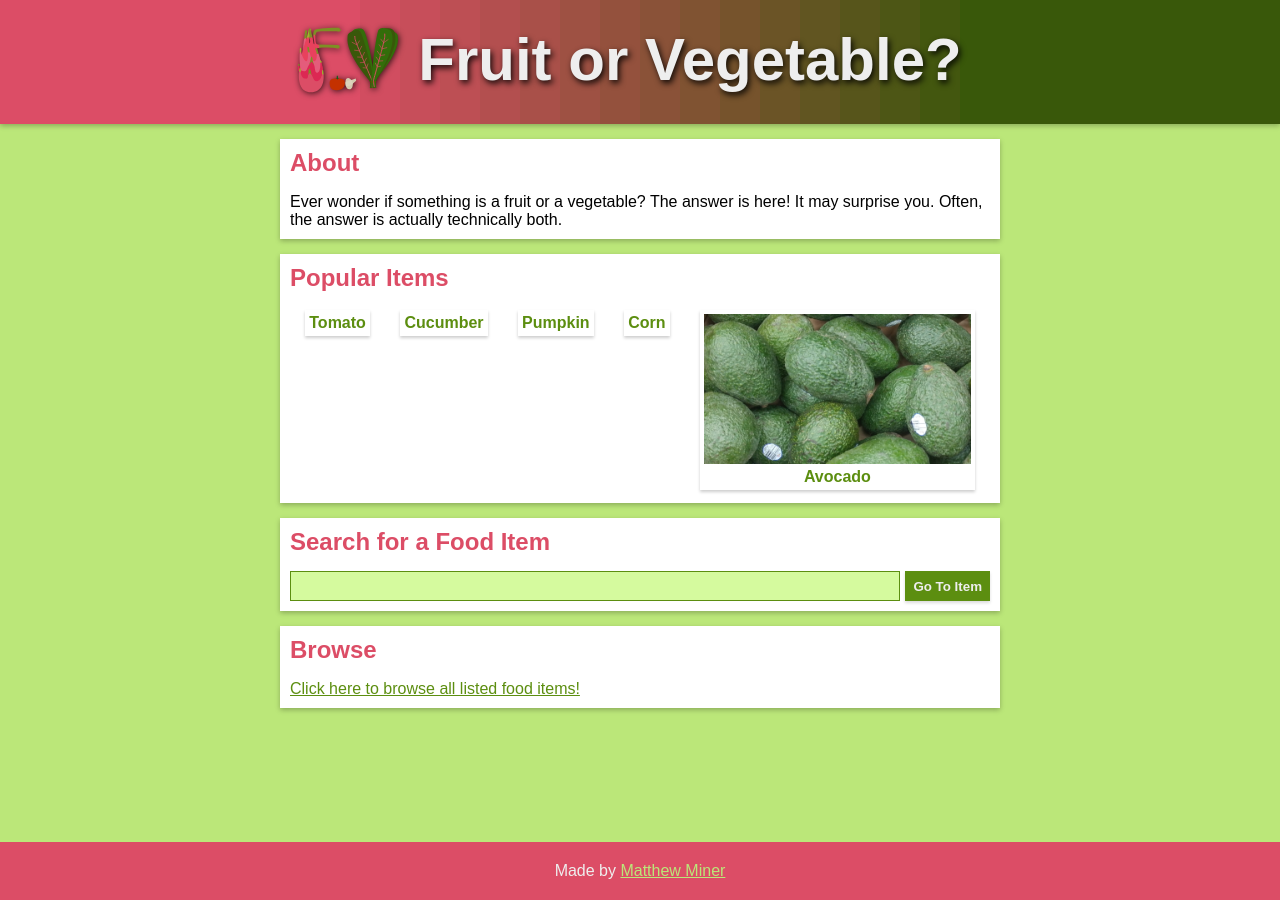
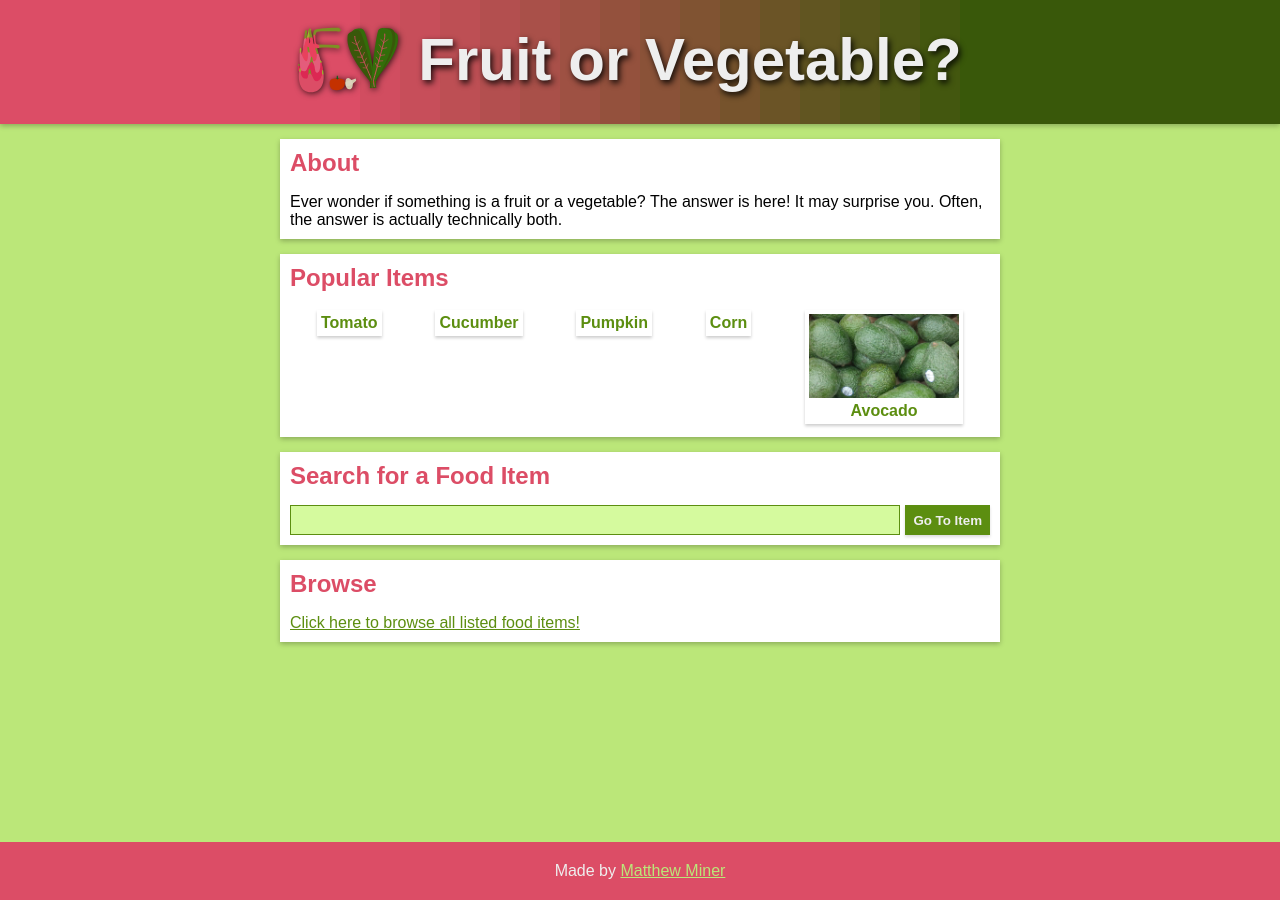
Before and after one commit to mminer237/fruitorvegetable, a Jekyll site: the page built from index.html, in a window 1280 px wide. Built offline with Jekyll 4.4.1, drawn with Linux system fonts in a browser that asks for light colours.

Commit message:
Added max-width for images

```diff
--- a/css/style.scss
+++ b/css/style.scss
@@ -84,6 +84,9 @@ section, article, details {
 	max-width: 700px;
 	margin: 15px auto;
 	padding: 10px;
+	img {
+		max-width: 700px;
+	}
 }
 h2, h2 a, h3, h4, h5, h6, summary {
 	color: $primary-color;
@@ -125,7 +128,7 @@ a:hover, button:hover {
 		}
 	}
 	img {
-		max-height: 150px;
+		max-width: 150px;
 	}
 }
 #search-section form {
```
